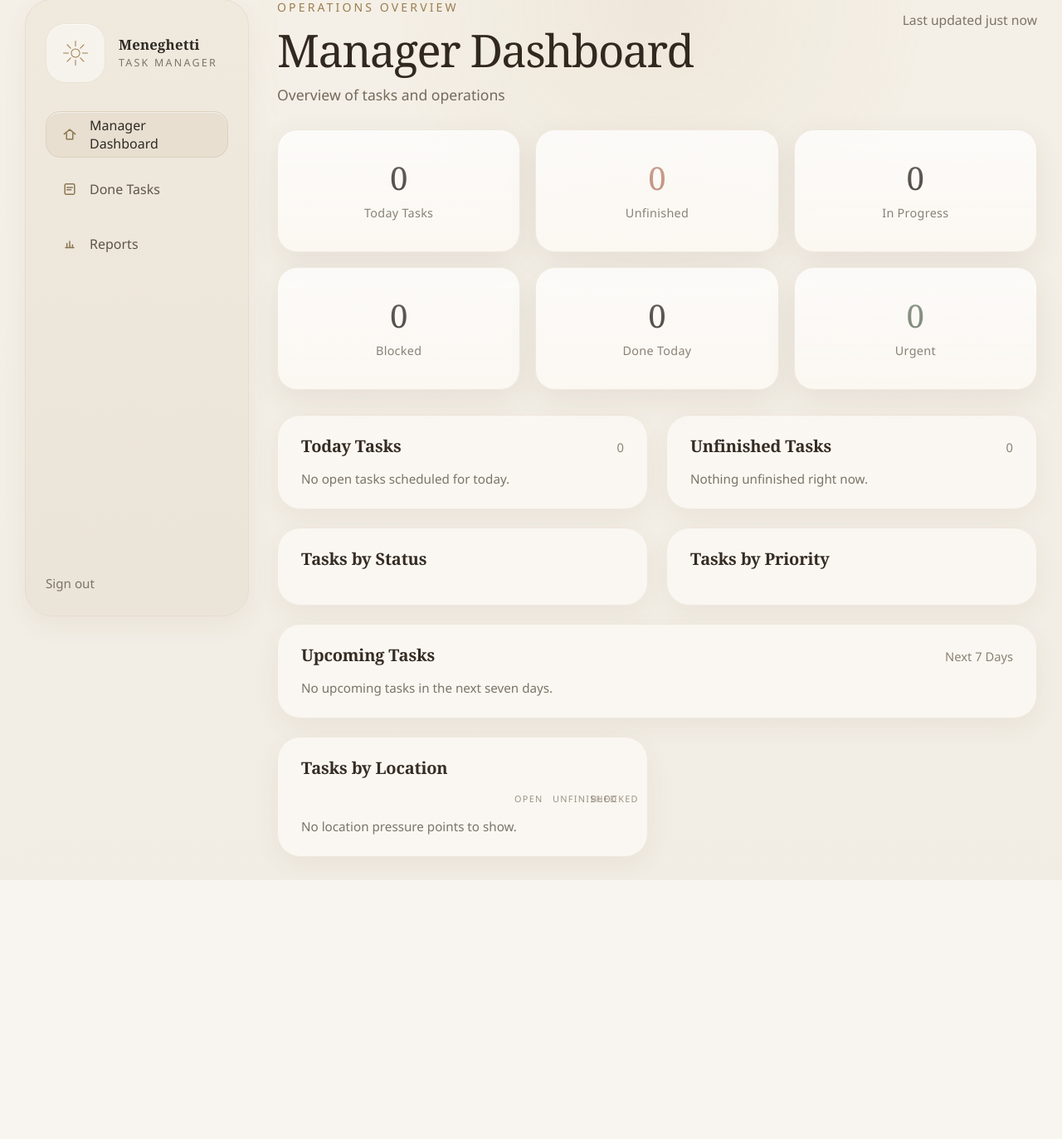
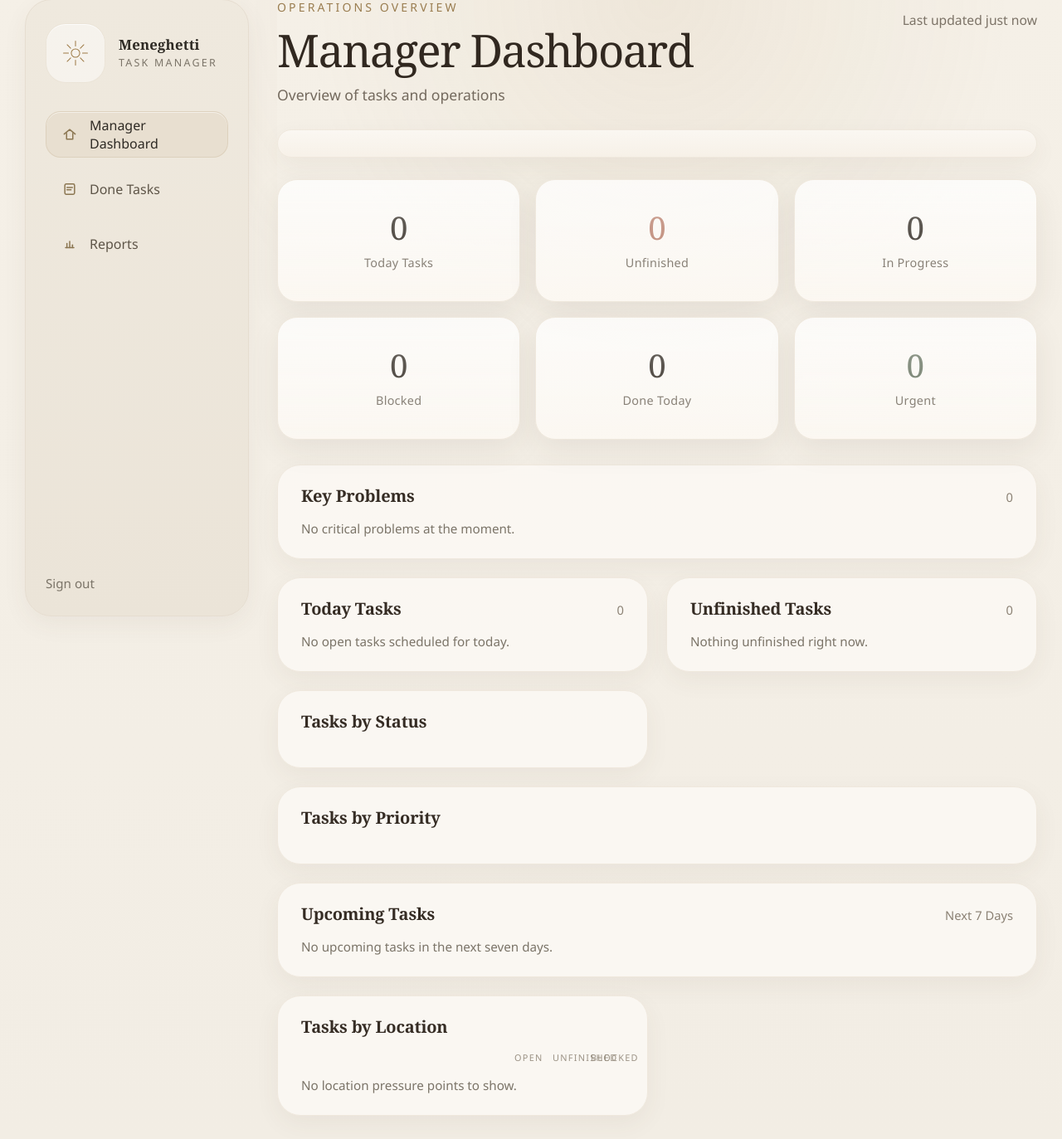
Before and after one commit to 1g0rb/taskmanager, a Flask app: template templates/manager/dashboard.html in a window 1280 px wide. Shown: the part 29-1402 px from the top of the page at 83% size. Before the commit the page ends 1090 px from the top, so only its background shows below. Run offline with Flask 3, Linux system fonts and the light colour scheme; the template is opened without the code that fills it, so the values that code supplies are empty.

Commit message:
Add manager dashboard executive summary

```diff
--- a/static/manager.css
+++ b/static/manager.css
@@ -261,6 +261,43 @@ body.manager-page {
   padding-top: 14px;
 }
 
+.manager-status-strip {
+  display: flex;
+  align-items: center;
+  gap: 16px;
+  margin: 0 0 26px;
+  padding: 16px 20px;
+  border-radius: 20px;
+  border: 1px solid var(--md-border-soft);
+  background: linear-gradient(180deg, rgba(251, 248, 243, 0.92) 0%, rgba(247, 241, 232, 0.94) 100%);
+  box-shadow: var(--md-shadow-soft);
+}
+
+.manager-status-label {
+  flex: 0 0 auto;
+  font-family: Georgia, "Times New Roman", serif;
+  font-size: 1.08rem;
+  font-weight: 600;
+  color: #3a3027;
+}
+
+.manager-status-copy {
+  color: var(--md-text-soft);
+  line-height: 1.5;
+}
+
+.manager-status-critical .manager-status-label {
+  color: var(--md-terracotta);
+}
+
+.manager-status-attention .manager-status-label {
+  color: var(--md-gold);
+}
+
+.manager-status-control .manager-status-label {
+  color: var(--md-olive);
+}
+
 .manager-kpis,
 .manager-kpi-grid {
   display: grid;
@@ -331,6 +368,14 @@ body.manager-page {
   grid-template-columns: 1.2fr 1.2fr 0.82fr;
   gap: 22px;
   align-items: start;
+}
+
+.manager-grid-feature {
+  grid-column: 1 / -1;
+}
+
+.manager-grid-wide {
+  grid-column: 1 / span 2;
 }
 
 .manager-reports-grid {
@@ -848,6 +893,14 @@ body.manager-page {
   min-height: unset;
 }
 
+.manager-problem-item {
+  background: rgba(248, 243, 236, 0.82);
+}
+
+.manager-problem-note {
+  color: #8d6e61;
+}
+
 @media (max-width: 1480px) {
   .manager-kpis,
   .manager-kpi-grid {
@@ -862,7 +915,8 @@ body.manager-page {
     grid-template-columns: 1fr;
   }
 
-  .manager-grid > :nth-child(5) {
+  .manager-grid-wide,
+  .manager-grid-feature {
     grid-column: 1 / -1;
   }
 }
@@ -901,6 +955,11 @@ body.manager-page {
 
   .manager-header {
     flex-direction: column;
+  }
+
+  .manager-status-strip {
+    flex-direction: column;
+    align-items: flex-start;
   }
 
   .manager-header-copy h1,
--- a/templates/manager/dashboard.html
+++ b/templates/manager/dashboard.html
@@ -85,6 +85,11 @@
       </div>
     </header>
 
+    <section class="manager-status-strip manager-status-{{ operational_status.tone }}">
+      <div class="manager-status-label">{{ operational_status.label }}</div>
+      <div class="manager-status-copy">{{ operational_status.message }}</div>
+    </section>
+
     <section class="manager-kpis manager-kpi-grid" aria-label="Key performance indicators">
       <article class="manager-kpi manager-kpi-card kpi-card">
         <div class="manager-kpi-value kpi-value">{{ kpi_map.today }}</div>
@@ -113,6 +118,37 @@
     </section>
 
     <section class="manager-grid">
+      <article class="manager-panel manager-card dashboard-card manager-grid-feature">
+        <div class="manager-panel-head manager-card-header card-header">
+          <h2 class="manager-card-title card-title">Key Problems</h2>
+          <span class="manager-card-count card-count">{{ key_problems|length }}</span>
+        </div>
+        <div class="manager-task-list">
+          {% for task in key_problems %}
+          <article class="manager-task-row manager-task-item manager-problem-item">
+            <div class="manager-task-main">
+              <div class="manager-task-title">{{ task.title }}</div>
+              <div class="manager-task-subline manager-task-meta">
+                <span>{{ task.location_name or 'No location' }}</span>
+                <span>{{ task.assigned_user_display_names|join(', ') if task.assigned_user_display_names else 'Unassigned' }}</span>
+              </div>
+            </div>
+            <div class="manager-task-aside">
+              <div class="manager-badges">
+                <span class="manager-badge status-{{ task.status }}">{{ task.status.replace('_', ' ')|title }}</span>
+                <span class="manager-badge priority-{{ task.priority }}">{{ task.priority|title }}</span>
+              </div>
+              {% if task.problem_note %}
+              <span class="manager-task-date manager-problem-note">{{ task.problem_note }}</span>
+              {% endif %}
+            </div>
+          </article>
+          {% else %}
+          <p class="manager-empty">No critical problems at the moment.</p>
+          {% endfor %}
+        </div>
+      </article>
+
       <article id="today-tasks" class="manager-panel manager-card dashboard-card compact-if-few">
         <div class="manager-panel-head manager-card-header card-header">
           <h2 class="manager-card-title card-title">Today Tasks</h2>
@@ -210,7 +246,7 @@
         </div>
       </article>
 
-      <article id="upcoming-tasks" class="manager-panel manager-card dashboard-card">
+      <article id="upcoming-tasks" class="manager-panel manager-card dashboard-card manager-grid-wide">
         <div class="manager-panel-head manager-card-header card-header">
           <h2 class="manager-card-title card-title">Upcoming Tasks</h2>
           <span class="manager-card-count card-count">Next 7 Days</span>
```
Also changed, not shown: services/manager_dashboard.py (+84 -0 lines).
